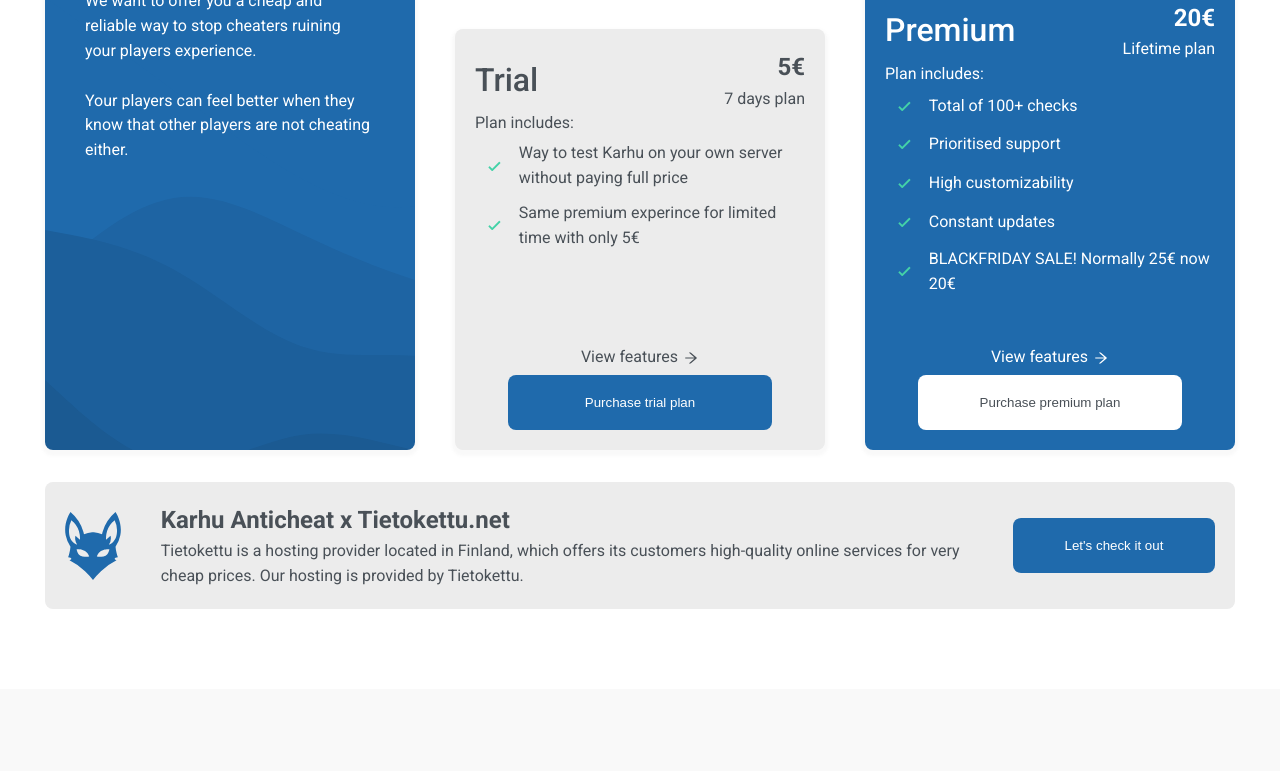
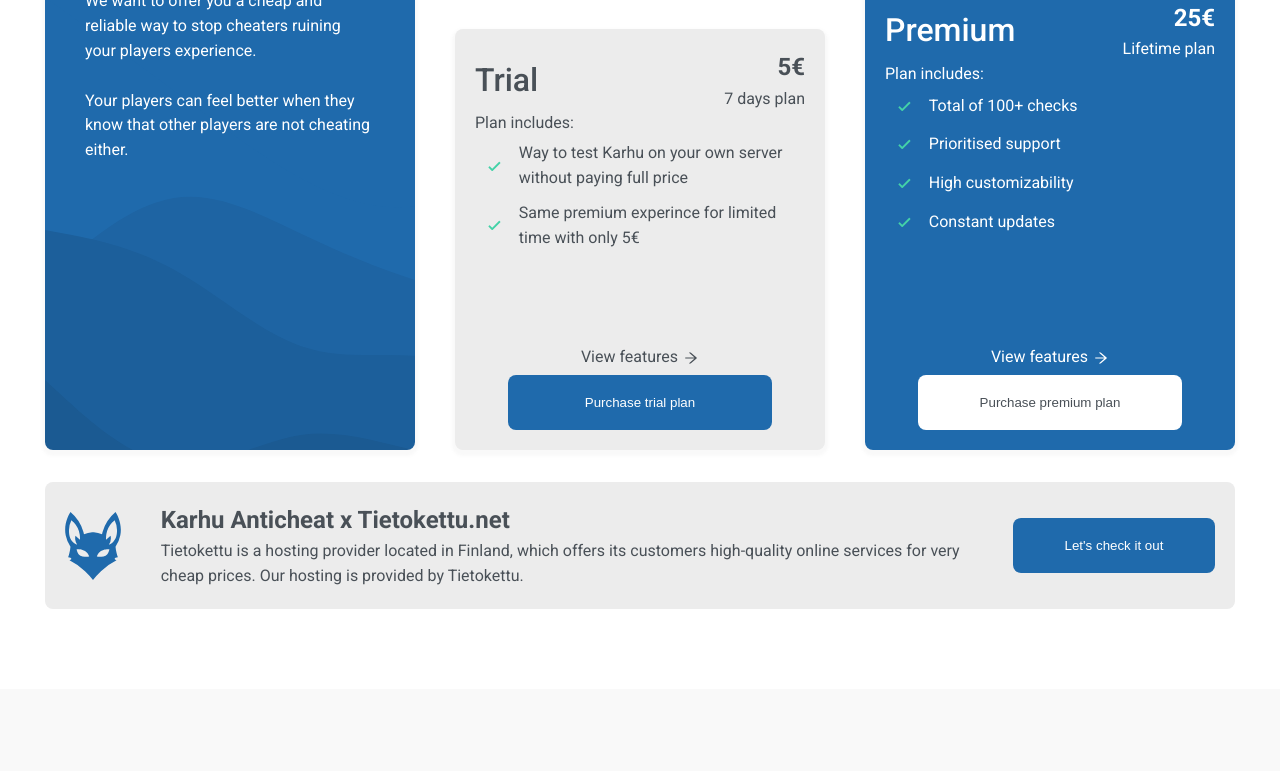
Before and after one commit to KasperiP/karhu-anticheat-web, a Next.js app: page / in a window 1280 px wide. Shown: the part 1928-2699 px from the top of the page. Built offline with nearby package versions, Linux system fonts and the light colour scheme.

Commit message:
Update en.ts

```diff
--- a/languages/en.ts
+++ b/languages/en.ts
@@ -89,13 +89,12 @@
             desc_title: 'Premium',
             desc_duration: 'Lifetime plan',
             desc_purchase: 'Purchase premium plan',
-            price: '20€',
+            price: '25€',
             features: [
                 'Total of 100+ checks',
                 'Prioritised support',
                 'High customizability',
                 'Constant updates',
-                'BLACKFRIDAY SALE! Normally 25€ now 20€',
             ],
         },
     },
```
